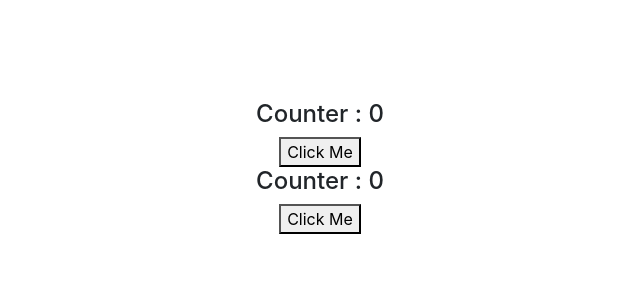
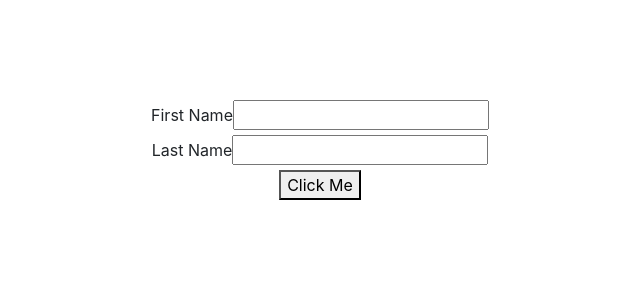
Before and after one commit to shawon39/45-days-of-code---React-JS, a React (Create React App) app: page / in a window 1280 px wide. Shown: the top 300 px of the page, without its empty margins (320-960 px from the left). Built offline with nearby package versions, Linux system fonts and the light colour scheme.

Commit message:
Reviewed React :D

```diff
--- a/src/hooksComponents/4-useReducer/useReducerPlusContext/CompA.js
+++ b/src/hooksComponents/4-useReducer/useReducerPlusContext/CompA.js
@@ -6,6 +6,7 @@ function CompA() {
 	return (
 		<div>
       Count : {countContext.countState}
+			<span style={{marginRight: '10px'}}></span>
 			<button onClick={() => countContext.countDispatch("increment")}>
 				Increment
 			</button>
--- a/src/hooksComponents/4-useReducer/useReducerPlusContext/CompB.js
+++ b/src/hooksComponents/4-useReducer/useReducerPlusContext/CompB.js
@@ -6,6 +6,7 @@ function CompB() {
 	return (
 		<div>
       Count : {countContext.countState}
+			<span style={{marginRight: '10px'}}></span>
 			<button onClick={() => countContext.countDispatch("increment")}>
 				Increment
 			</button>
--- a/src/hooksComponents/4-useReducer/useReducerPlusContext/CompC.js
+++ b/src/hooksComponents/4-useReducer/useReducerPlusContext/CompC.js
@@ -6,6 +6,7 @@ function CompC() {
 	return (
 		<div>
       Count : {countContext.countState}
+			<span style={{marginRight: '10px'}}></span>
 			<button onClick={() => countContext.countDispatch("increment")}>
 				Increment
 			</button>
--- a/src/hooksComponents/App2.js
+++ b/src/hooksComponents/App2.js
@@ -13,7 +13,7 @@ import "./App2.css";
 // import ContextComp from './3-useContext/ContextComp';
 // import CounterReducer from './4-useReducer/CounterReducer';
 // import CounterTwoReducer from './4-useReducer/CounterTwoReducer';
-// import CounterReducerThree from './4-useReducer/CounterReducerThree';\
+// import CounterReducerThree from './4-useReducer/CounterReducerThree';
 // import MainComponent from "./4-useReducer/useReducerPlusContext/MainComponent";
 // import DataFetchingOne from "./4-useReducer/Fetching Data/DataFetchingOne";
 // import DataFetchingTwo from "./4-useReducer/Fetching Data/DataFetchingTwo";
@@ -30,7 +30,7 @@ import FormComponent from "./8-customHooks/useInput/FormComponent";
 function App2() {
 	return (
 		<div className="App2">
-			<FormComponent/>
+			<FormComponent />
 		</div>
 	);
 }
--- a/src/index.js
+++ b/src/index.js
@@ -1,14 +1,14 @@
 import React from 'react';
 import ReactDOM from 'react-dom';
 import './index.css';
-import App from './components/App';
+// import App from './components/App';
 import * as serviceWorker from './serviceWorker';
-// import App2 from './hooksComponents/App2';
+import App2 from './hooksComponents/App2';
 
 ReactDOM.render(
   <React.StrictMode>
-    <App />
-    {/* <App2/> */}
+    {/* <App /> */}
+    <App2/>
   </React.StrictMode>,
   document.getElementById('root')
 );
```
Also changed, not shown: src/hooksComponents/6-useMemo/Count.js (+6 -1 lines).
